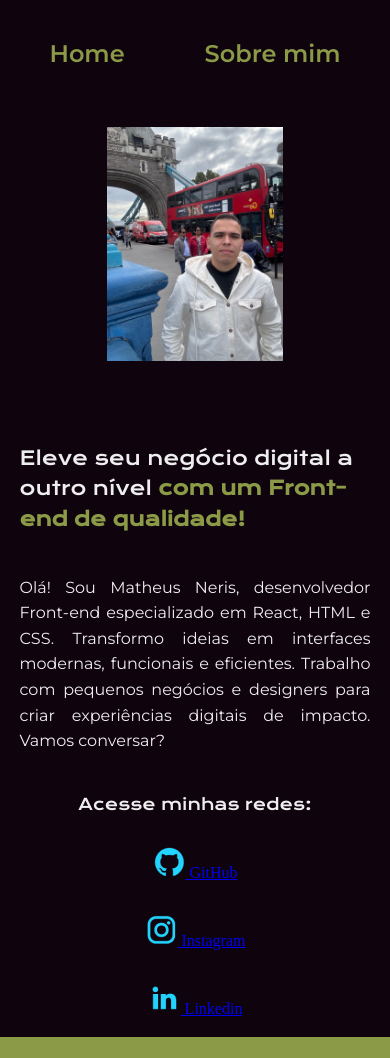
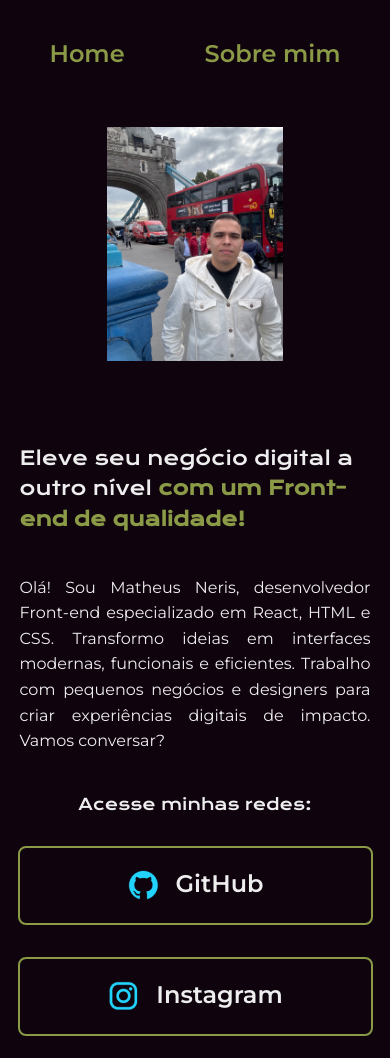
Before and after one commit to Matheus-NerisXavier/Portfolio, a plain HTML site: page index.html in a window 390 px wide. Shown: the top 1058 px of the page. Drawn offline with nearby package versions, Linux system fonts and the light colour scheme.

Commit message:
responsividade do projeto

```diff
--- a/index.html
+++ b/index.html
@@ -21,15 +21,15 @@
           </p>
           <div class="apresentacao__links">
             <h2 class="apresentacao__links__subtitulo">Acesse minhas redes:</h2>
-            <a class="apresentacao__links__link" href="https://github.com/Matheus-NerisXavier" target="_blank">
+            <a class="apresentacao__links__navegacao" href="https://github.com/Matheus-NerisXavier" target="_blank">
               <img src="assets/github.png" alt="">
               GitHub
             </a>
-            <a class="apresentacao__links__link" href="https://www.instagram.com/matheusnerisx/ cla" target="_blank">
+            <a class="apresentacao__links__navegacao" href="https://www.instagram.com/matheusnerisx/ cla" target="_blank">
               <img src="assets/instagram.png" alt="">
               Instagram
             </a>
-            <a class="apresentacao__links__link" href="https://www.linkedin.com/in/matheus-neris-3308bb158/" target="_blank">
+            <a class="apresentacao__links__navegacao" href="https://www.linkedin.com/in/matheus-neris-3308bb158/" target="_blank">
               <img src="assets/linkedin.png" alt="">
               Linkedin
             </a>
```
